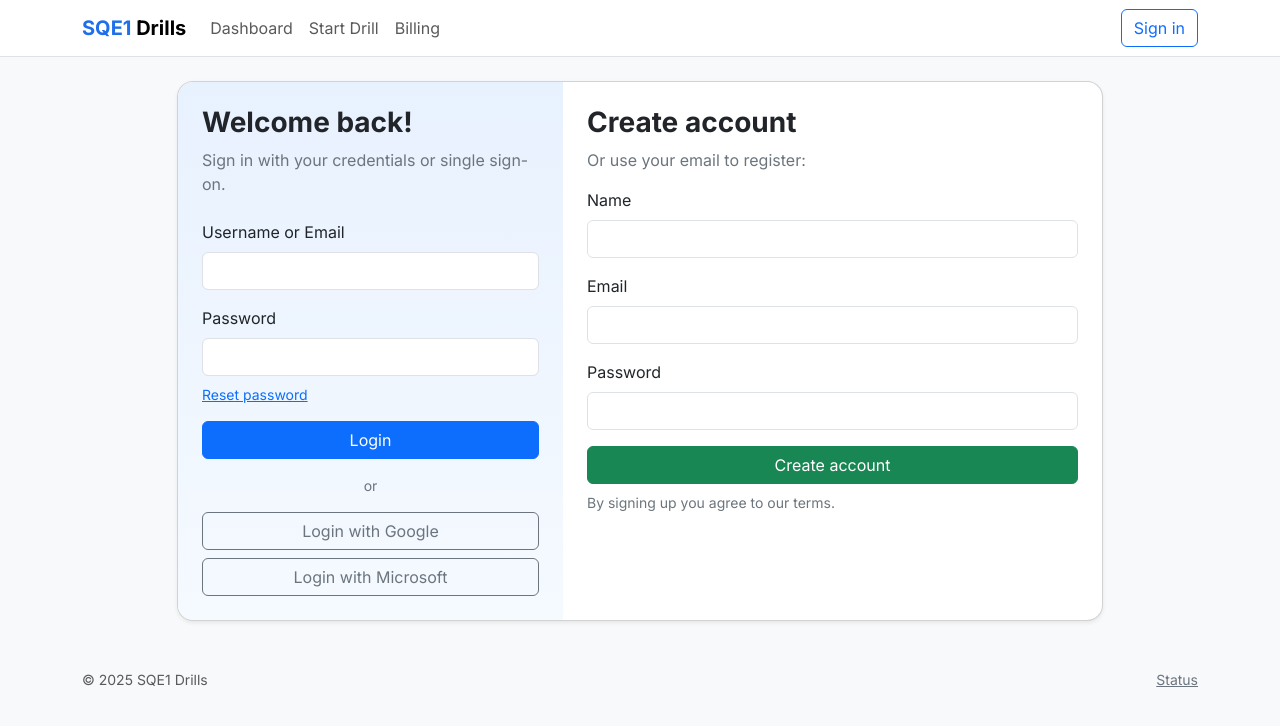
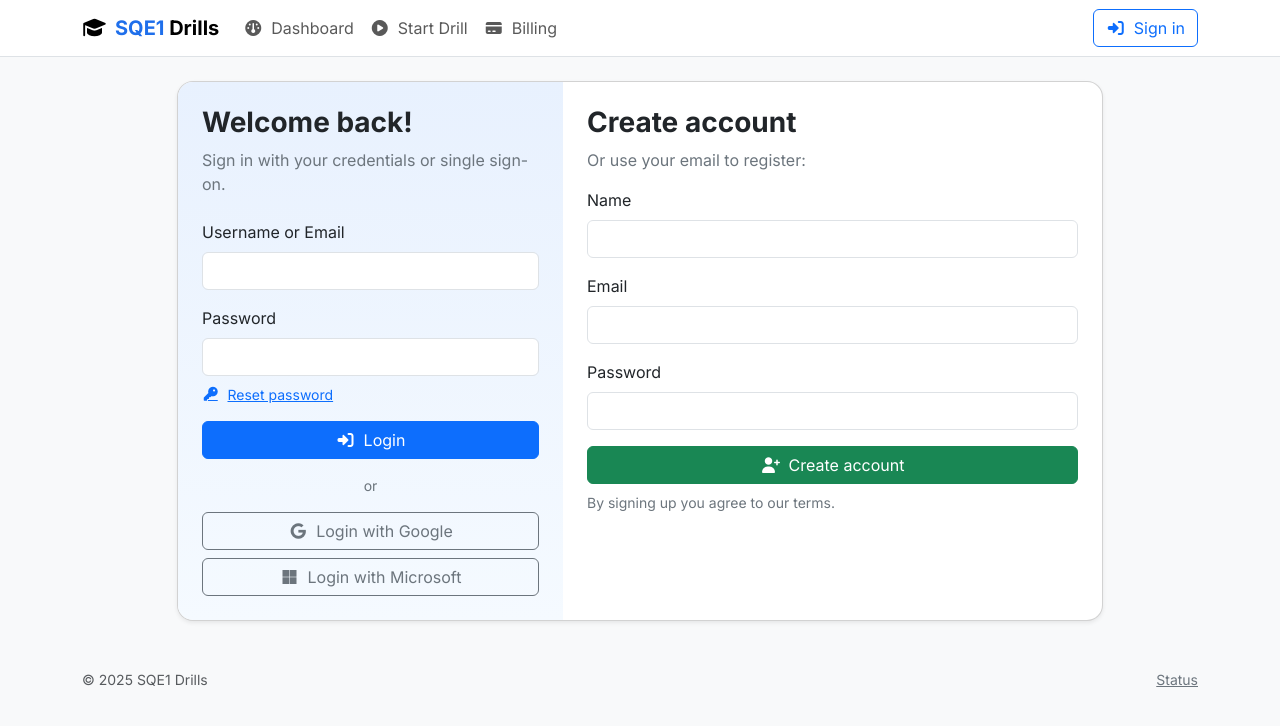
Before and after one commit to axb0234/sqe1-drills-web, a Next.js app in the folder web/: page /login in a window 1280 px wide. Shown: the top 726 px of the page. Built offline with nearby package versions, Linux system fonts and the light colour scheme; no server answers.

Commit message:
UI: add Font Awesome v7 (CDN) + icons in navbar/login

```diff
--- a/web/app/layout.tsx
+++ b/web/app/layout.tsx
@@ -15,8 +15,16 @@ export const metadata: Metadata = {
 export default function RootLayout({ children }: { children: ReactNode }) {
   return (
     <html lang="en">
+      <head>
+        {/* Font Awesome v7 (CDN) */}
+        <link
+          rel="stylesheet"
+          href="https://cdnjs.cloudflare.com/ajax/libs/font-awesome/7.0.1/css/all.min.css"
+          referrerPolicy="no-referrer"
+        />
+      </head>
       <body className="bg-light">
-        {/* Load Bootstrap JS after hydration */}
+        {/* Bootstrap JS */}
         <Script
           src="https://cdn.jsdelivr.net/npm/bootstrap@5.3.3/dist/js/bootstrap.bundle.min.js"
           strategy="afterInteractive"
--- a/web/components/AuthForms.tsx
+++ b/web/components/AuthForms.tsx
@@ -3,16 +3,23 @@ import { useEffect, useState } from 'react';
 import { useRouter } from 'next/navigation';
 
 const read = () => (typeof window === 'undefined' ? null : localStorage.getItem('auth'));
-const write = (v: string|null) => { if (typeof window !== 'undefined'){ v===null ? localStorage.removeItem('auth') : localStorage.setItem('auth', v); } };
+const write = (v: string|null) => {
+  if (typeof window !== 'undefined'){
+    if (v===null) localStorage.removeItem('auth');
+    else localStorage.setItem('auth', v);
+  }
+};
 
 export function LoginForm() {
   const r = useRouter();
   const [user, setUser] = useState(''); const [pass, setPass] = useState(''); const [loading, setLoading] = useState(false);
+
   useEffect(() => { if (read()==='1') r.replace('/dashboard'); }, [r]);
 
   const submit = (e: React.FormEvent) => {
     e.preventDefault(); setLoading(true);
-    if (user && pass) { write('1'); r.push('/dashboard'); } else { alert('Enter username and password'); }
+    if (user && pass) { write('1'); r.push('/dashboard'); }
+    else { alert('Enter username and password'); }
     setLoading(false);
   };
 
@@ -21,18 +28,35 @@ export function LoginForm() {
 
   return (
     <form onSubmit={submit}>
-      <div className="mb-3"><label className="form-label">Username or Email</label>
-        <input className="form-control" value={user} onChange={e=>setUser(e.target.value)} /></div>
-      <div className="mb-2"><label className="form-label">Password</label>
-        <input type="password" className="form-control" value={pass} onChange={e=>setPass(e.target.value)} /></div>
+      <div className="mb-3">
+        <label className="form-label">Username or Email</label>
+        <input className="form-control" value={user} onChange={e=>setUser(e.target.value)} />
+      </div>
+      <div className="mb-2">
+        <label className="form-label">Password</label>
+        <input type="password" className="form-control" value={pass} onChange={e=>setPass(e.target.value)} />
+      </div>
+
       <div className="d-flex justify-content-between align-items-center mb-3">
-        <a className="small" href="/reset">Reset password</a>
+        <a className="small d-inline-flex align-items-center gap-2" href="/reset">
+          <i className="fa-solid fa-key"></i><span>Reset password</span>
+        </a>
       </div>
-      <button className="btn btn-primary w-100" disabled={loading} type="submit">Login</button>
+
+      <button className="btn btn-primary w-100 d-flex align-items-center justify-content-center gap-2"
+              disabled={loading} type="submit">
+        <i className="fa-solid fa-right-to-bracket"></i><span>Login</span>
+      </button>
+
       <div className="text-center text-secondary small my-3">or</div>
+
       <div className="d-grid gap-2">
-        <a className="btn btn-outline-secondary" href={google}>Login with Google</a>
-        <a className="btn btn-outline-secondary" href={microsoft}>Login with Microsoft</a>
+        <a className="btn btn-outline-secondary d-flex align-items-center justify-content-center gap-2" href={google}>
+          <i className="fa-brands fa-google"></i><span>Login with Google</span>
+        </a>
+        <a className="btn btn-outline-secondary d-flex align-items-center justify-content-center gap-2" href={microsoft}>
+          <i className="fa-brands fa-microsoft"></i><span>Login with Microsoft</span>
+        </a>
       </div>
     </form>
   );
@@ -41,16 +65,31 @@ export function LoginForm() {
 export function RegisterForm() {
   const r = useRouter();
   const [email, setEmail] = useState(''); const [name, setName] = useState(''); const [pass, setPass] = useState('');
-  const submit = (e: React.FormEvent) => { e.preventDefault(); if (email && name && pass) { write('1'); r.push('/dashboard'); } };
+
+  const submit = (e: React.FormEvent) => {
+    e.preventDefault();
+    if (email && name && pass) { write('1'); r.push('/dashboard'); }
+  };
+
   return (
     <form onSubmit={submit}>
-      <div className="mb-3"><label className="form-label">Name</label>
-        <input className="form-control" value={name} onChange={e=>setName(e.target.value)} /></div>
-      <div className="mb-3"><label className="form-label">Email</label>
-        <input type="email" className="form-control" value={email} onChange={e=>setEmail(e.target.value)} /></div>
-      <div className="mb-3"><label className="form-label">Password</label>
-        <input type="password" className="form-control" value={pass} onChange={e=>setPass(e.target.value)} /></div>
-      <button className="btn btn-success w-100" type="submit">Create account</button>
+      <div className="mb-3">
+        <label className="form-label">Name</label>
+        <input className="form-control" value={name} onChange={e=>setName(e.target.value)} />
+      </div>
+      <div className="mb-3">
+        <label className="form-label">Email</label>
+        <input type="email" className="form-control" value={email} onChange={e=>setEmail(e.target.value)} />
+      </div>
+      <div className="mb-3">
+        <label className="form-label">Password</label>
+        <input type="password" className="form-control" value={pass} onChange={e=>setPass(e.target.value)} />
+      </div>
+
+      <button className="btn btn-success w-100 d-flex align-items-center justify-content-center gap-2" type="submit">
+        <i className="fa-solid fa-user-plus"></i><span>Create account</span>
+      </button>
+
       <div className="text-secondary small mt-2">By signing up you agree to our terms.</div>
     </form>
   );
--- a/web/components/NavBar.tsx
+++ b/web/components/NavBar.tsx
@@ -4,6 +4,7 @@ import { useEffect, useState } from 'react';
 
 export default function NavBar() {
   const [authed, setAuthed] = useState(false);
+
   useEffect(() => {
     const t = () => setAuthed(typeof window !== 'undefined' && localStorage.getItem('auth') === '1');
     t();
@@ -11,25 +12,53 @@ export default function NavBar() {
     return () => window.removeEventListener('storage', t);
   }, []);
 
-  const logout = () => { localStorage.removeItem('auth'); window.location.href = '/'; };
+  const logout = () => {
+    localStorage.removeItem('auth');
+    window.location.href = '/';
+  };
 
   return (
     <nav className="navbar navbar-expand-lg bg-white border-bottom">
       <div className="container">
-        <Link className="navbar-brand fw-bold" href="/"><b>SQE1</b> Drills</Link>
-        <button className="navbar-toggler" type="button" data-bs-toggle="collapse" data-bs-target="#nav">
+        <Link className="navbar-brand fw-bold d-flex align-items-center gap-2" href="/">
+          <i className="fa-solid fa-graduation-cap"></i>
+          <span><b>SQE1</b> Drills</span>
+        </Link>
+
+        <button className="navbar-toggler" type="button" data-bs-toggle="collapse" data-bs-target="#nav"
+          aria-controls="nav" aria-expanded="false" aria-label="Toggle navigation">
           <span className="navbar-toggler-icon"></span>
         </button>
+
         <div className="collapse navbar-collapse" id="nav">
           <ul className="navbar-nav me-auto mb-2 mb-lg-0">
-            <li className="nav-item"><Link className="nav-link" href="/dashboard">Dashboard</Link></li>
-            <li className="nav-item"><Link className="nav-link" href="/start">Start Drill</Link></li>
-            <li className="nav-item"><Link className="nav-link" href="/billing">Billing</Link></li>
+            <li className="nav-item">
+              <Link className="nav-link d-flex align-items-center gap-2" href="/dashboard">
+                <i className="fa-solid fa-gauge"></i> <span>Dashboard</span>
+              </Link>
+            </li>
+            <li className="nav-item">
+              <Link className="nav-link d-flex align-items-center gap-2" href="/start">
+                <i className="fa-solid fa-circle-play"></i> <span>Start Drill</span>
+              </Link>
+            </li>
+            <li className="nav-item">
+              <Link className="nav-link d-flex align-items-center gap-2" href="/billing">
+                <i className="fa-solid fa-credit-card"></i> <span>Billing</span>
+              </Link>
+            </li>
           </ul>
+
           <div className="d-flex gap-2">
-            {!authed
-              ? <Link className="btn btn-outline-primary" href="/login">Sign in</Link>
-              : <button className="btn btn-outline-secondary" onClick={logout}>Logout</button>}
+            {!authed ? (
+              <Link className="btn btn-outline-primary d-flex align-items-center gap-2" href="/login">
+                <i className="fa-solid fa-right-to-bracket"></i> <span>Sign in</span>
+              </Link>
+            ) : (
+              <button className="btn btn-outline-secondary d-flex align-items-center gap-2" onClick={logout}>
+                <i className="fa-solid fa-right-from-bracket"></i> <span>Logout</span>
+              </button>
+            )}
           </div>
         </div>
       </div>
```
